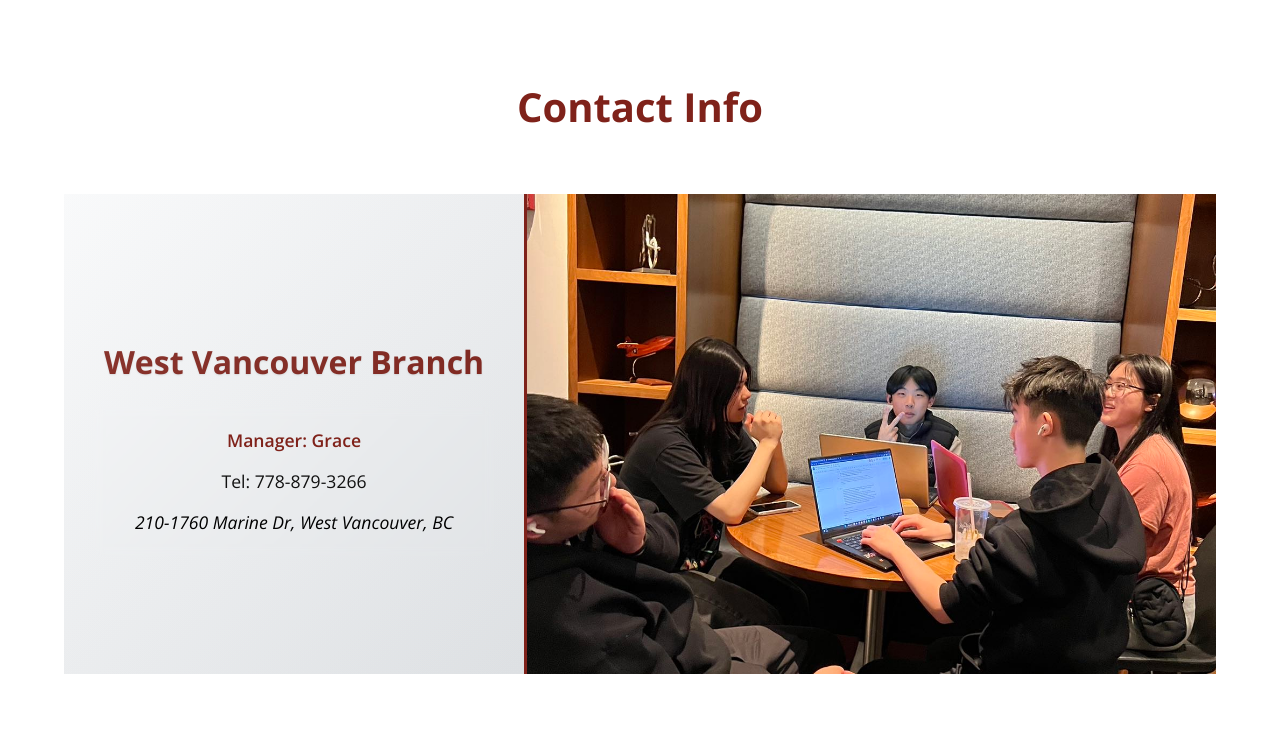
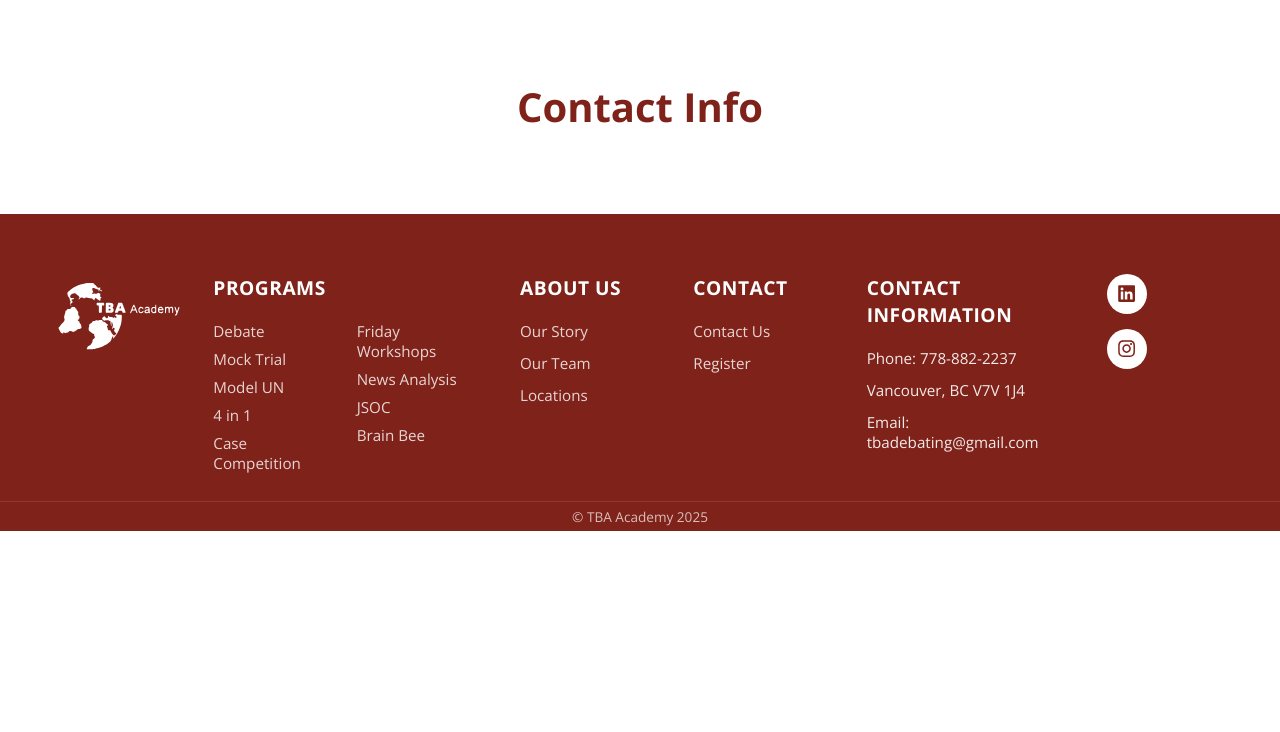
Before and after one commit to plurpl/plurpl.github.io, a React (Create React App) app: page /about/locations in a window 1280 px wide. Shown: the part 1060-1792 px from the top of the page. After the commit the page ends 1591 px from the top, so only its background shows below. Built offline with nearby package versions, Linux system fonts and the light colour scheme.

Commit message:
Remove location cards

```diff
--- a/src/app/containers/Locations.jsx
+++ b/src/app/containers/Locations.jsx
@@ -39,17 +39,6 @@ export const Locations = () => {
       </div>
       <Map />
       <h3 className="contact-info-title">Contact Info</h3>
-      <div className="locations-content">
-        {locations.map((location, index) => (
-          <Location
-            key={location.key}
-            locationKey={location.key}
-            imageSrc={location.image}
-            altText={location.alt}
-            imageOnLeft={location.imageOnLeft}
-          />
-        ))}
-      </div>
     </div>
   );
 };
```
